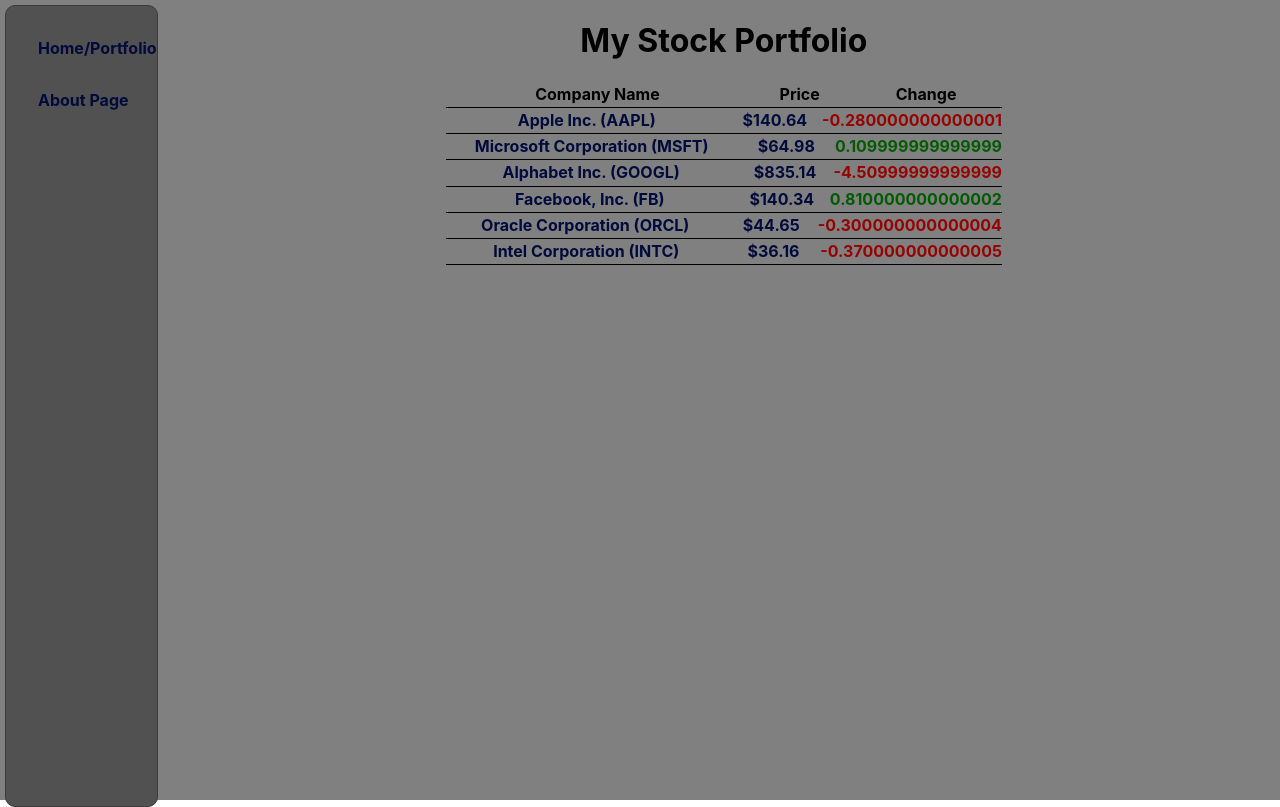
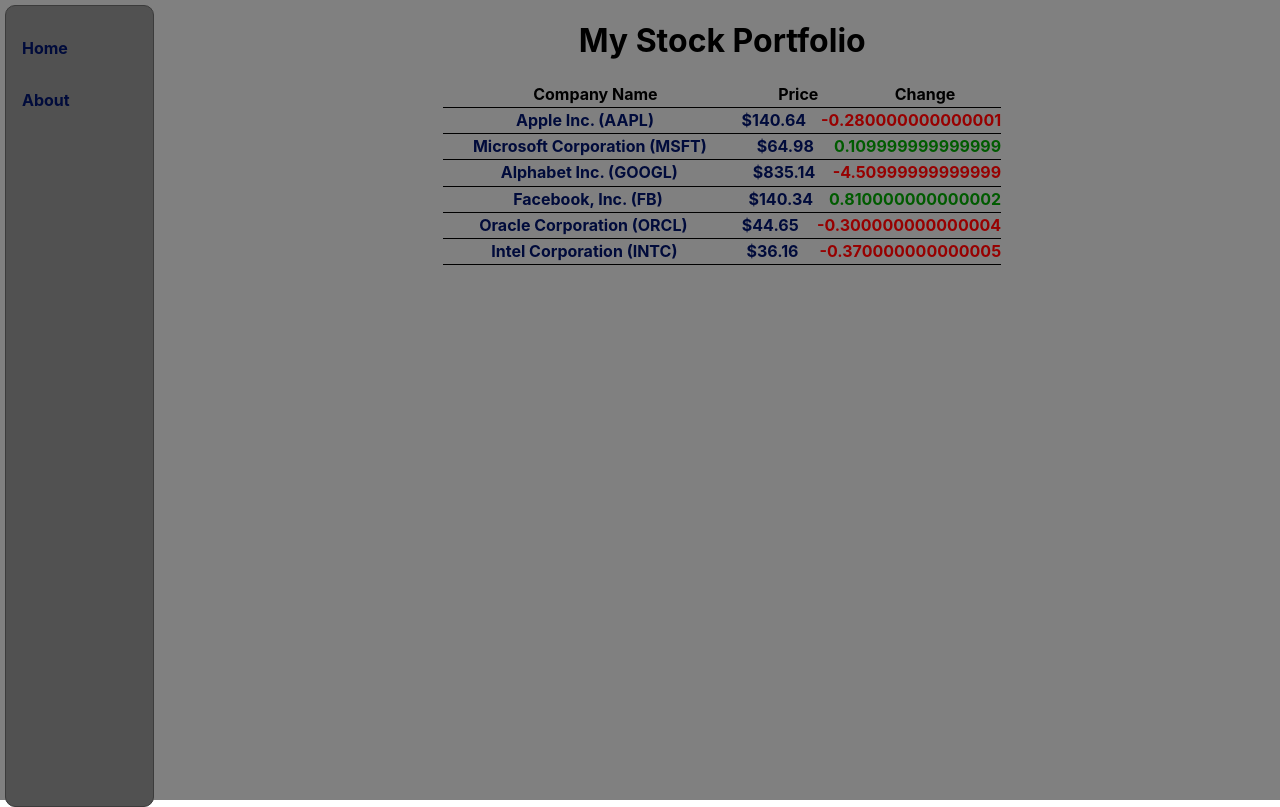
Before and after one commit to AreteCore/react-router-stocks-lab, a React (Create React App) app: page / in a window 1280 px wide. Built offline with nearby package versions, Linux system fonts and the light colour scheme.

Commit message:
better adaptable css

```diff
--- a/src/components/Nav.jsx
+++ b/src/components/Nav.jsx
@@ -3,8 +3,8 @@
 export default function Nav() {
    return <div className="nav">
         {/* <h3>Navigation</h3> */}
-        <Link to={"/"}><div>Home/Portfolio</div></Link>
+        <Link to={"/"}><div>Home</div></Link>
         {/* <Link to={"/stocks"}><div>My Portfolio</div></Link> */}
-        <Link to={"/about"}><div>About Page</div></Link>
+        <Link to={"/about"}><div>About</div></Link>
     </div>
 }
--- a/src/index.css
+++ b/src/index.css
@@ -45,7 +45,7 @@
   display: flex;
   flex-flow: column nowrap;
   align-items:flex-start;
-  padding-left: 2em;
+  padding-left: 1em;
   background: rgb(81, 81, 81);
   border: rgb(59, 59, 59) .5px solid;
   margin: 5px;
```
